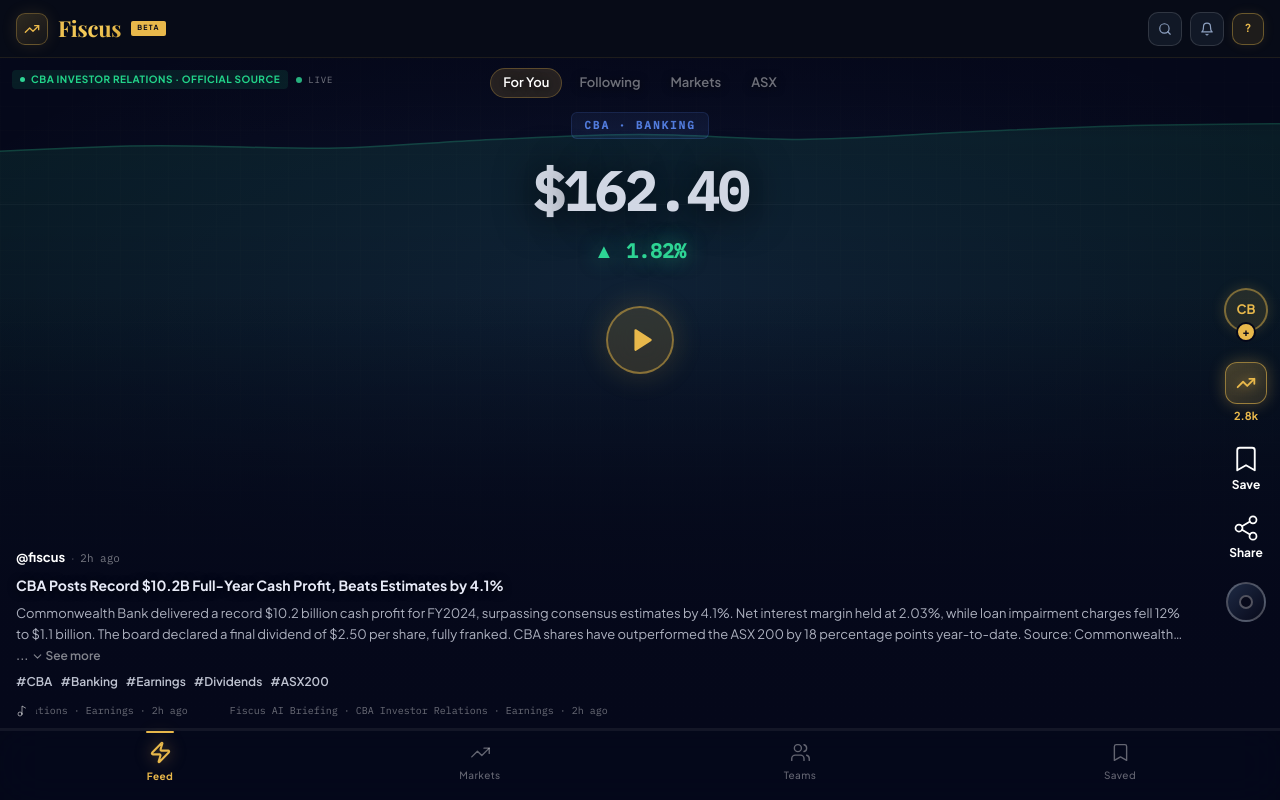
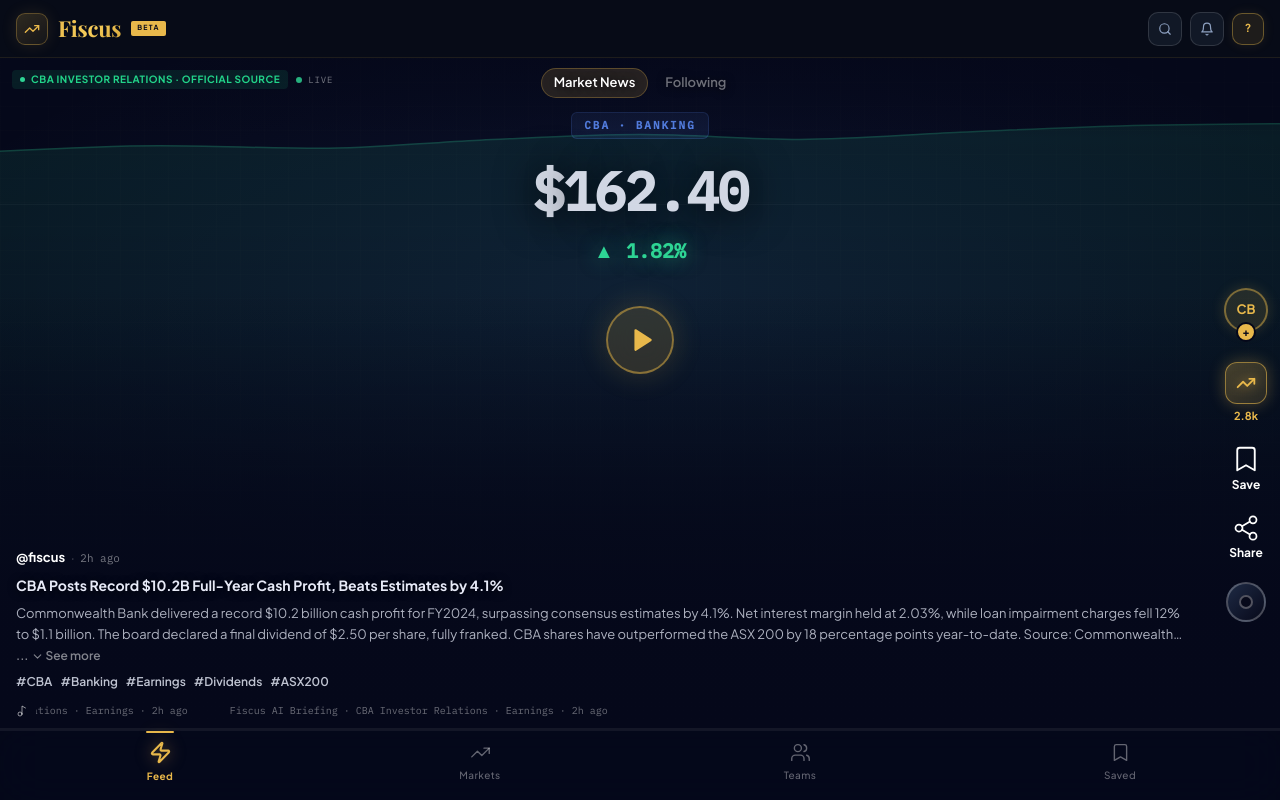
Before and after one commit to Fiscus-App/fiscus, a Next.js app: page /feed in a window 1280 px wide. Built offline with nearby package versions, Linux system fonts and the light colour scheme; no server answers; the database is empty; a web font is replaced by a local one.

Commit message:
feat: simplify feed tabs to Market News + Following

```diff
--- a/src/app/(app)/feed/page.tsx
+++ b/src/app/(app)/feed/page.tsx
@@ -129,7 +129,7 @@
   },
 ]
 
-const TABS = ['For You', 'Following', 'Markets', 'ASX']
+const TABS = ['Market News', 'Following']
 
 export default function FeedPage() {
   const router = useRouter()
```
